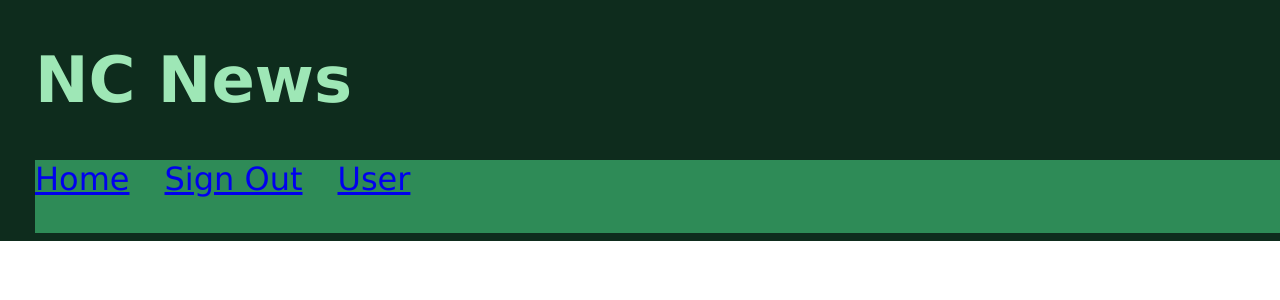
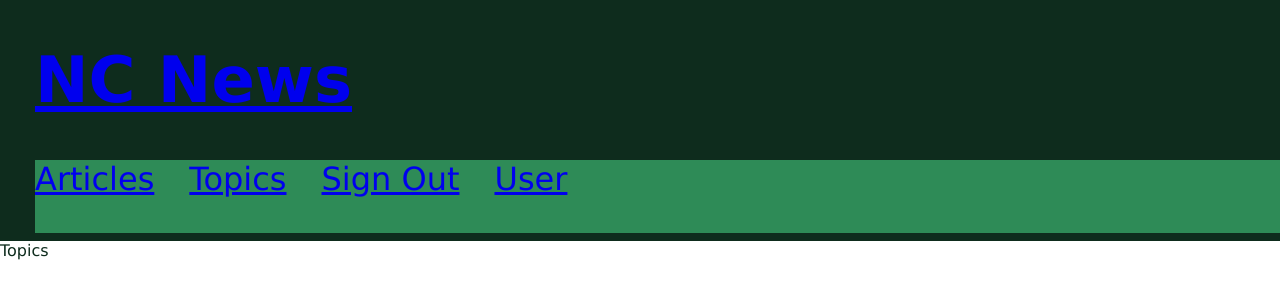
Before and after one commit to TKeyes267/nc-news-frontend, a React (Create React App) app: page /topics in a window 1280 px wide. Shown: the top 300 px of the page. Built offline with nearby package versions, Linux system fonts and the light colour scheme.

Commit message:
ammend comments and change routes

```diff
--- a/src/App.css
+++ b/src/App.css
@@ -75,8 +75,8 @@
 }
 
 .ArticleList img {
-  width: 40vw;
-  border: 2px solid #2e8b57;
+  max-width: 40vw;
+  border: 2px solid #9ee7b6;
 }
 
 .ArticleList li {
@@ -97,20 +97,21 @@
 }
 
 .Article ul img {
-  max-width: 80%;
-  border: 2px solid #2e8b57;
+  max-width: 80vw;
+  border: 2px solid #9ee7b6;
 }
 
 .Comments {
   background-color: #0e2c1d;
-  color: #9ee7b6;
+  color: white;
+  border-top: 10px solid #2e8b57;
 }
 .Comments li {
   display: grid;
   grid-template-columns: auto;
   padding: 35px;
 
-  border: 2px solid #2e8b57;
+  border: 1px solid #2e8b57;
   border-spacing: 35px;
   border-radius: 1%;
   margin: 20px auto;
--- a/src/App.js
+++ b/src/App.js
@@ -4,6 +4,7 @@ import { BrowserRouter, Routes, Route } from "react-router-dom";
 
 import Header from "./components/Header";
 import Login from "./components/Login";
+import Topics from "./components/Topics";
 import ArticleList from "./components/ArticleList";
 import User from "./components/User";
 import SingleArticle from "./components/SingleArticle";
@@ -14,10 +15,11 @@ function App() {
       <div className="App">
         <Header />
         <Routes>
-          <Route path="/" element={<Login />} />
           <Route path="/articles" element={<ArticleList />} />
+          <Route path="/topics" element={<Topics />} />
           <Route path="/articles/:article_id" element={<SingleArticle />} />
           <Route path="/user" element={<User />} />
+          <Route path="/" element={<Login />} />
         </Routes>
       </div>
     </BrowserRouter>
--- a/src/components/Header.jsx
+++ b/src/components/Header.jsx
@@ -3,11 +3,16 @@ import { Link } from "react-router-dom";
 const Header = () => {
   return (
     <main className="App-header">
-      <h1> NC News </h1>
+      <h1>
+        <Link to="/articles">NC News</Link>
+      </h1>
       <nav>
         <ul className="Nav">
           <li>
-            <Link to="/articles">Home</Link>
+            <Link to="/articles">Articles</Link>
+          </li>
+          <li>
+            <Link to="/topics">Topics</Link>
           </li>
           <li>
             <Link to="/">Sign Out</Link>
--- a/src/components/SingleArticle.jsx
+++ b/src/components/SingleArticle.jsx
@@ -44,7 +44,8 @@ const SingleArticle = () => {
             </ul>
             <ul className="Comments">
               <h2>Comments</h2>
-              {comments.map((comment) => {
+              {comments
+                ? comments.map((comment) => {
                     return (
                       <li key={comment.comment_id}>
                         <div>
@@ -54,7 +55,8 @@ const SingleArticle = () => {
                         </div>
                       </li>
                     );
-              })}
+                  })
+                : null}
             </ul>
           </div>
         )}
--- /dev/null
+++ b/src/components/Topics.jsx
@@ -0,0 +1,7 @@
+import { Link } from "react-router-dom";
+
+const Topics = () => {
+  return <div>Topics</div>;
+};
+
+export default Topics;
```
Also changed, not shown: 1 other file (tests, documents, lock files or other folders). Lines whose indentation alone changed are shown as unchanged.
